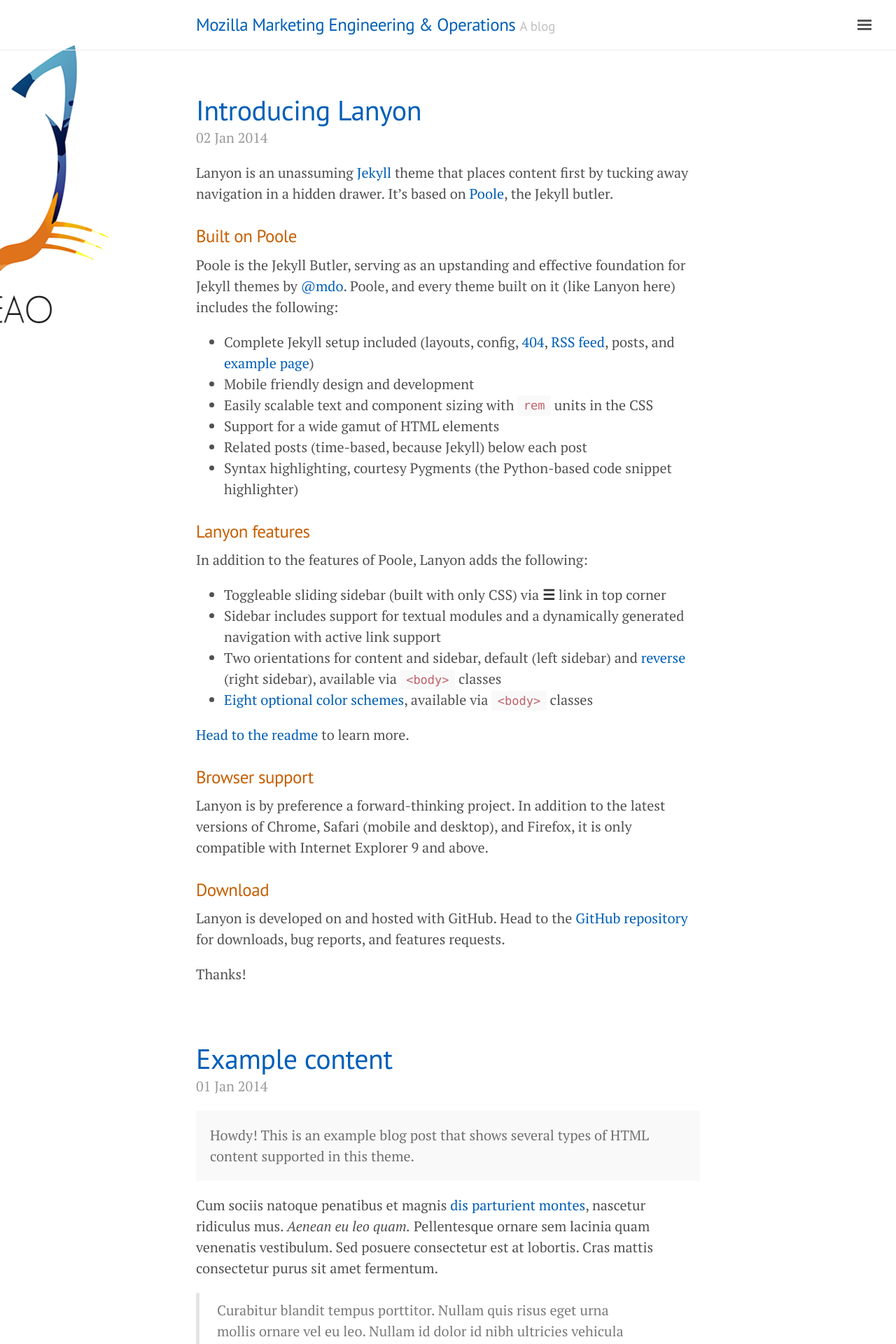
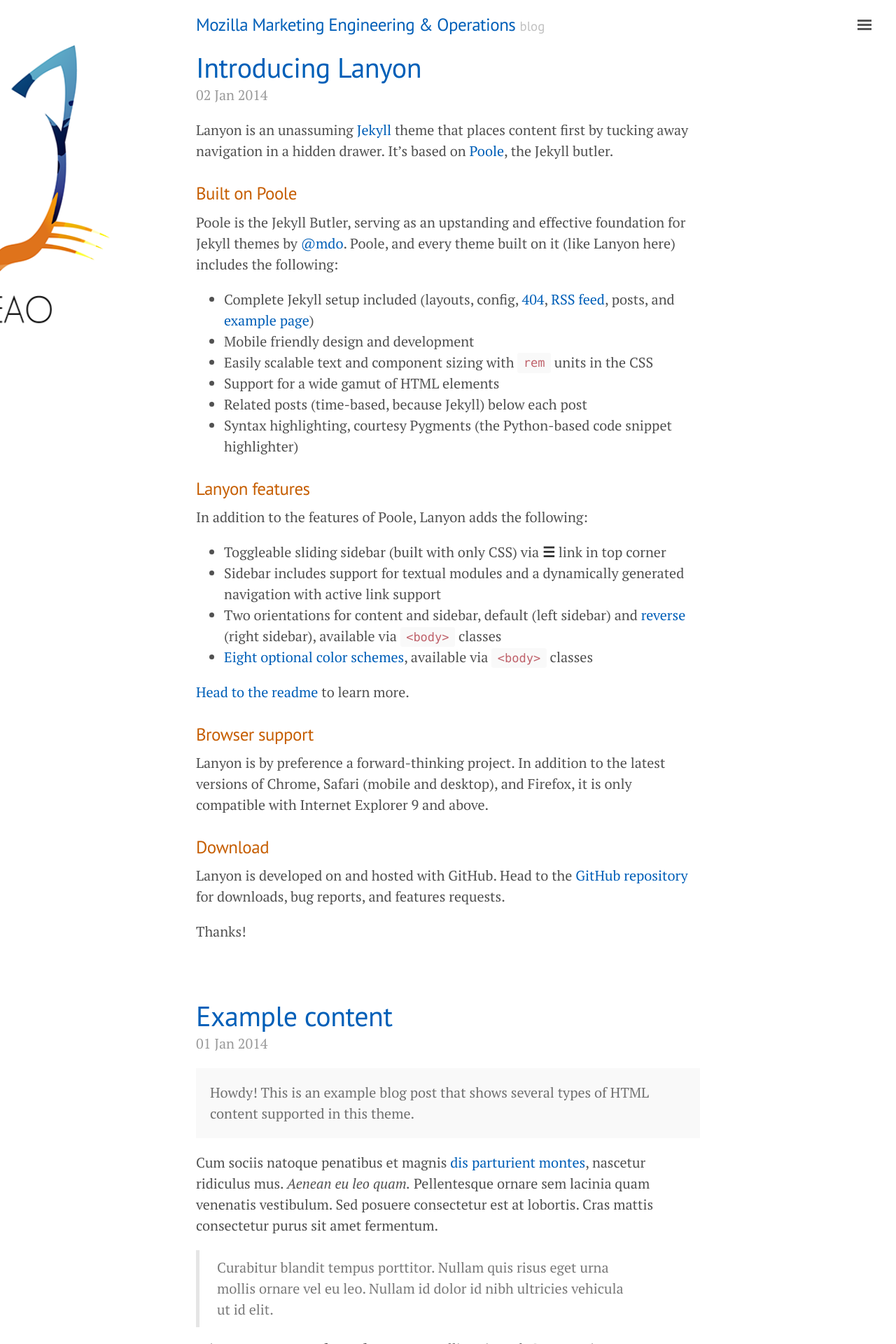
Before and after one commit to mozilla/meao, a Jekyll site: the page built from index.html, in a window 1280 px wide. Shown: the top 1920 px of the page at 70% size. Built offline with Jekyll 4.4.1, drawn with Linux system fonts in a browser that asks for light colours; the list of posts is cut into pages by our own code.

Commit message:
Remove excessive margin and border on header

```diff
--- a/_config.yml
+++ b/_config.yml
@@ -5,21 +5,22 @@ highlighter: rouge
 permalink: pretty
 
 # Setup
-title: 'Mozilla Marketing Engineering &amp; Operations'
-tagline: A blog
+title: "Mozilla Marketing Engineering &amp; Operations"
+tagline: blog
 description: Things the MozMEAO team has been up to and why.
 url: https://mozilla.github.io/meao
 baseurl: /meao
 paginate: 5
-gems: [jekyll-paginate]
+gems:
+  - jekyll-paginate
 exclude:
-- Gemfile
-- Gemfile.lock
-- vendor
+  - Gemfile
+  - Gemfile.lock
+  - vendor
 
 # About/contact
 author:
-  name: Mozilla Marketing Engineering & Operations
+  name: "Mozilla Marketing Engineering & Operations"
   url: http://mozmar.org
   email: marketing@mozilla.com
 
--- a/public/css/lanyon.css
+++ b/public/css/lanyon.css
@@ -96,8 +96,6 @@ h1, h2, h3, h4, h5, h6 {
 .masthead {
   padding-top:    1rem;
   padding-bottom: 1rem;
-  margin-bottom: 3rem;
-  border-bottom: 1px solid #eee;
 }
 .masthead-title {
   margin-top: 0;
--- a/public/css/poole.css
+++ b/public/css/poole.css
@@ -303,7 +303,6 @@ tbody tr:nth-child(odd) th {
 .masthead {
   padding-top:    1rem;
   padding-bottom: 1rem;
-  margin-bottom: 3rem;
 }
 .masthead-title {
   margin-top: 0;
```
